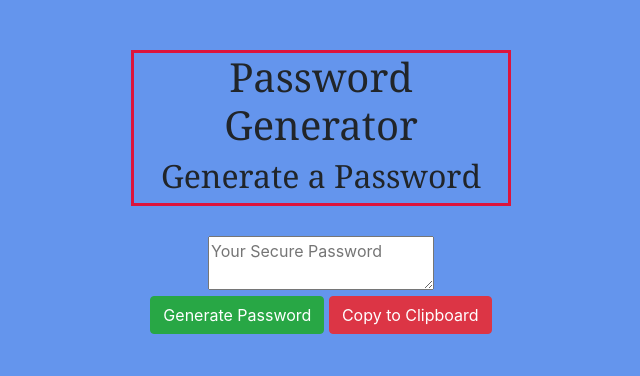
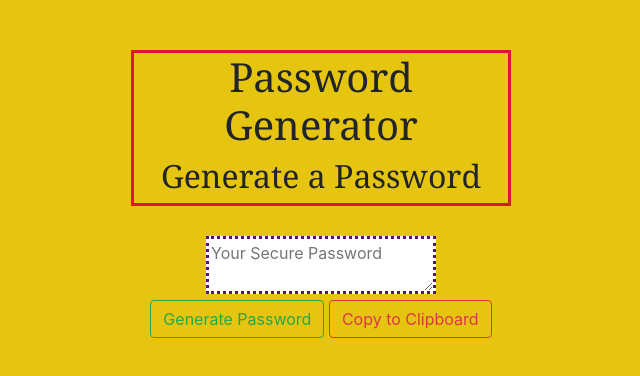
Before and after one commit to jarrodfinn/Homework-3, a plain HTML site: page index.html in a window 1280 px wide. Shown: the whole page, without its empty margins (319-959 px from the left). Drawn offline with nearby package versions, Linux system fonts and the light colour scheme.

Commit message:
added style code to style.css to make it pretty

```diff
--- a/index.html
+++ b/index.html
@@ -20,9 +20,9 @@
 
     <textarea readonly id="password" placeholder="Your Secure Password" aria-label="Generated Password"></textarea>
 </br>
-    <button type="button" class="btn btn-success" id="generate" onclick="myFunction()">Generate Password</button>
+    <button type="button" class="btn btn-outline-success" id="generate" onclick="myFunction()">Generate Password</button>
     <!-- <button id="generate" onclick="myFunction()">Generate Password</button> -->
-    <button type="button" id="copy" class="btn btn-danger">Copy to Clipboard</button>
+    <button type="button" id="copy" class="btn btn-outline-danger">Copy to Clipboard</button>
     <!-- <button id="copy">Copy to Clipboard</button> -->
 </br>
     <script>
--- a/style.css
+++ b/style.css
@@ -1,6 +1,6 @@
 body {
     text-align: center;
-    background-color: cornflowerblue;
+    background-color: rgb(230, 197, 16);
 }
 
 header {
@@ -10,3 +10,9 @@ header {
     margin: 50px 450px 30px 450px;
     font-family: Georgia, 'Times New Roman', Times, serif;
 }
+
+#password {
+    border: rgb(88, 17, 121);
+    border-style: dotted;
+
+}
```
